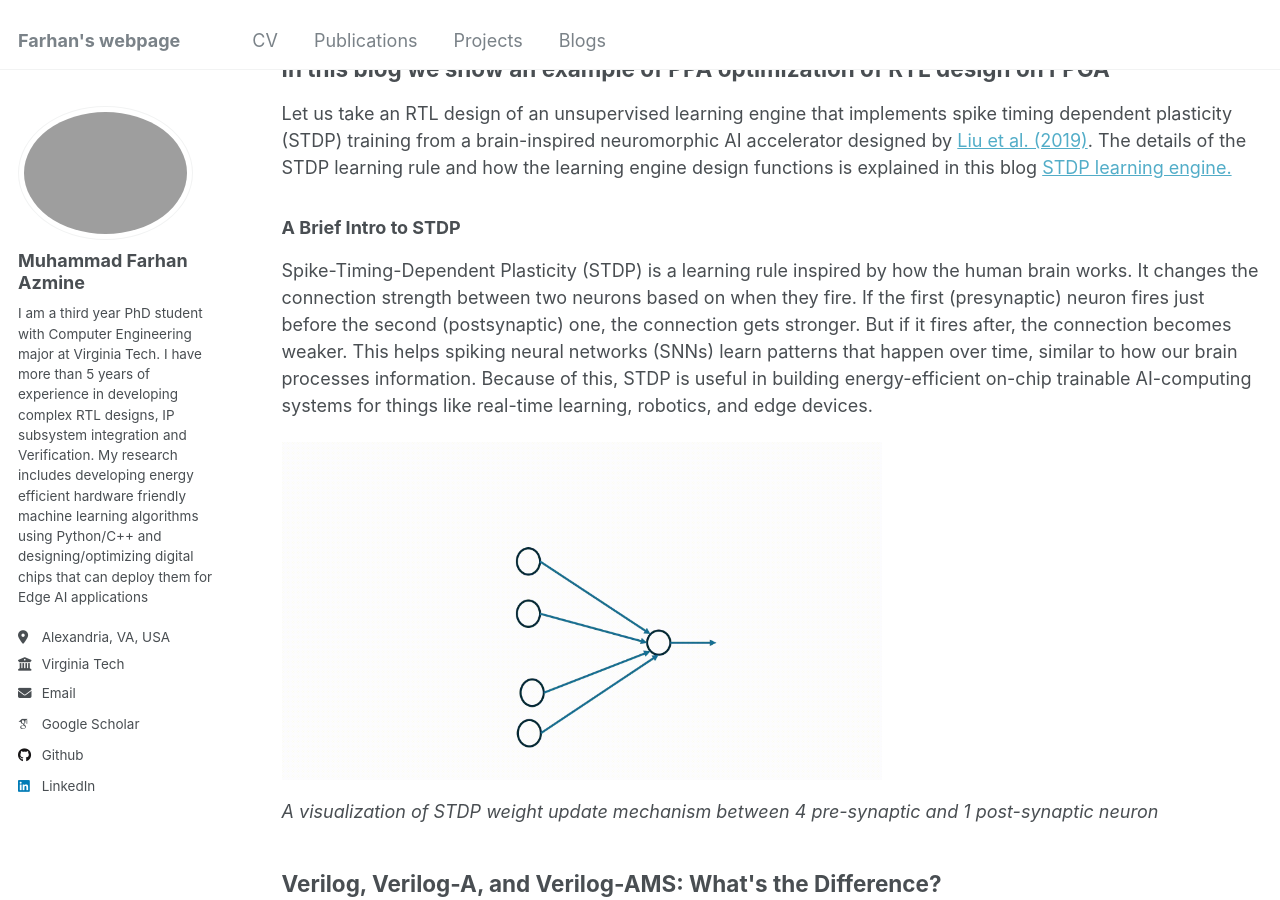
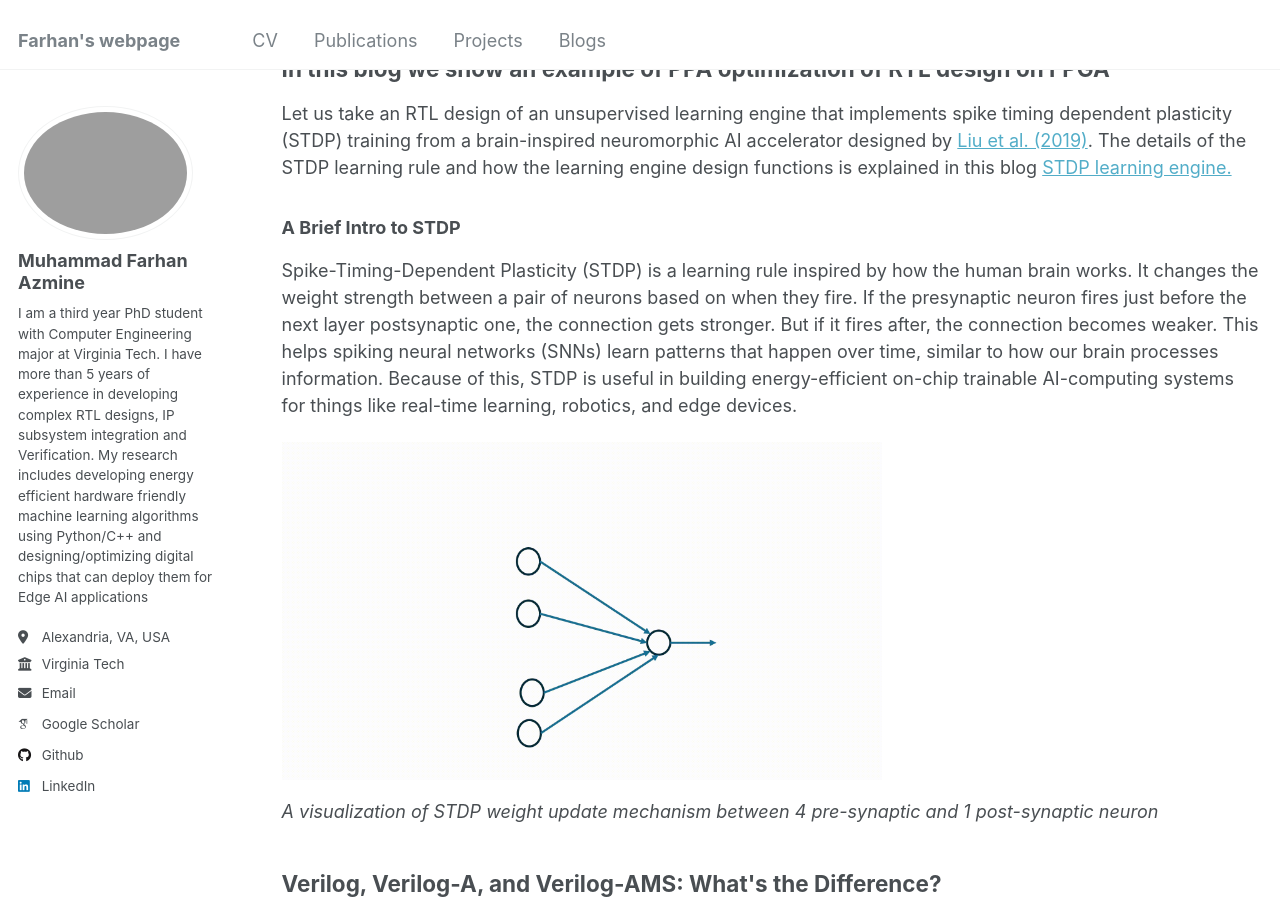
Before and after one commit to muhammadfarhan720/web-profile, a Jekyll site: the page built from blogs/veriloga/veriloga_day01_veriloga.html, in a window 1280 px wide and 900 px high, scrolled down 502 px. Built offline with Jekyll 4.4.1, drawn with Linux system fonts in a browser that asks for light colours; some web fonts are replaced.

Commit message:
Update veriloga_day01_veriloga.html

```diff
--- a/blogs/veriloga/veriloga_day01_veriloga.html
+++ b/blogs/veriloga/veriloga_day01_veriloga.html
@@ -19,7 +19,7 @@ title: "Example : PPA optimization on FPGA  "
     <p>Let us take an RTL design of an unsupervised learning engine that implements spike timing dependent plasticity (STDP) training from a brain-inspired neuromorphic AI accelerator designed by <a href="https://dl.acm.org/doi/10.1145/3313866" target="_blank">Liu et al. (2019)</a>. The details of the STDP learning rule and how the learning engine design functions is explained in this blog  <a href="https://aaryanvdhawan.github.io/posts/2025/07/optimizing-an-stdp-learning-engine-for-fpgas/" target="_blank"> STDP learning engine.</a> </p>
 
     <h3>A Brief Intro to STDP</h3>
-    <p>Spike-Timing-Dependent Plasticity (STDP) is a learning rule inspired by how the human brain works. It changes the connection strength between two neurons based on when they fire. If the first (presynaptic) neuron fires just before the second (postsynaptic) one, the connection gets stronger. But if it fires after, the connection becomes weaker. This helps spiking neural networks (SNNs) learn patterns that happen over time, similar to how our brain processes information.
+    <p>Spike-Timing-Dependent Plasticity (STDP) is a learning rule inspired by how the human brain works. It changes the weight strength between a pair of neurons based on when they fire. If the presynaptic neuron fires just before the next layer postsynaptic one, the connection gets stronger. But if it fires after, the connection becomes weaker. This helps spiking neural networks (SNNs) learn patterns that happen over time, similar to how our brain processes information.
       Because of this, STDP is useful in building energy-efficient on-chip trainable AI-computing systems for things like real-time learning, robotics, and edge devices.</p>
 
   <!-- GIF animation -->
```
